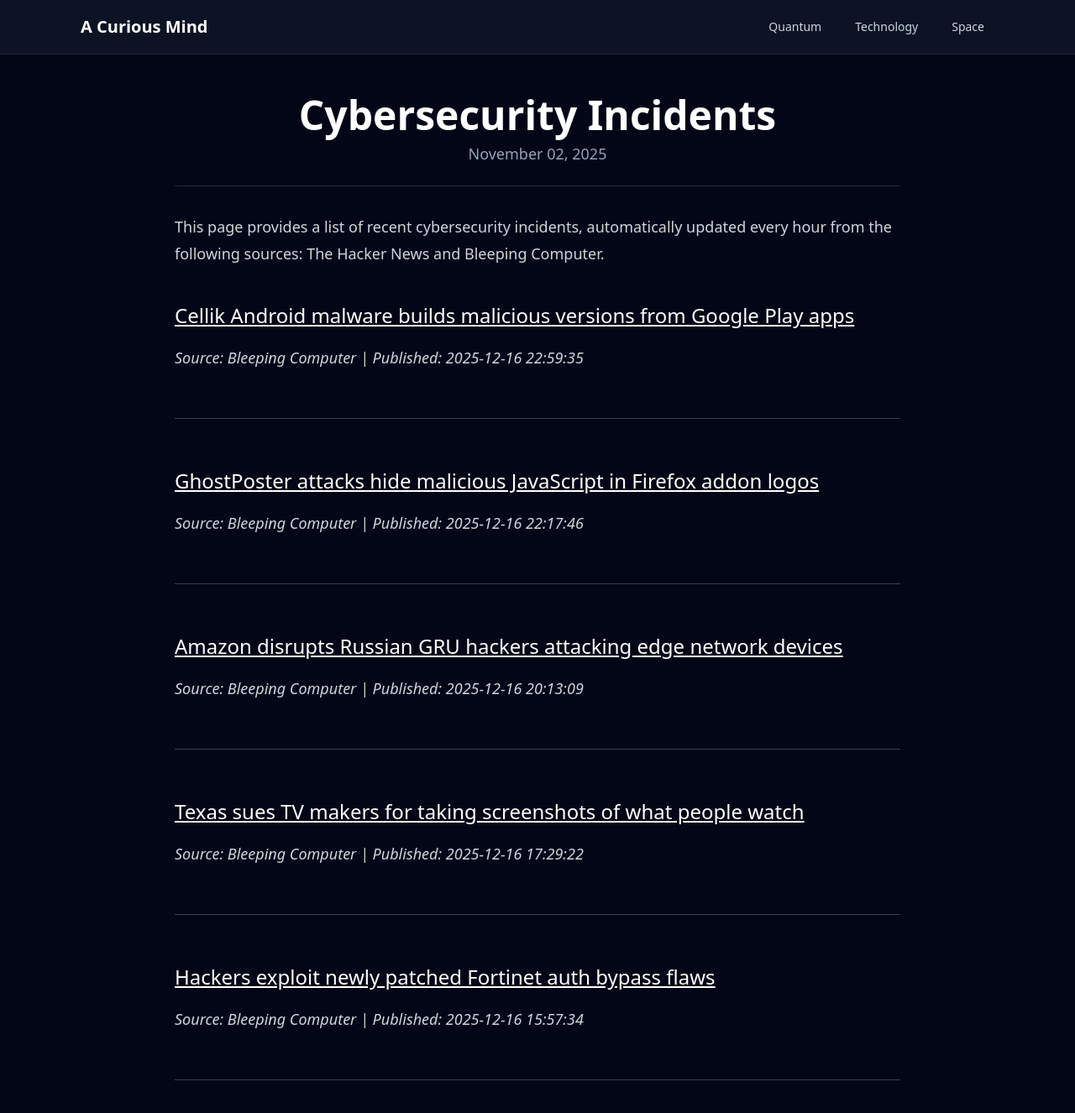
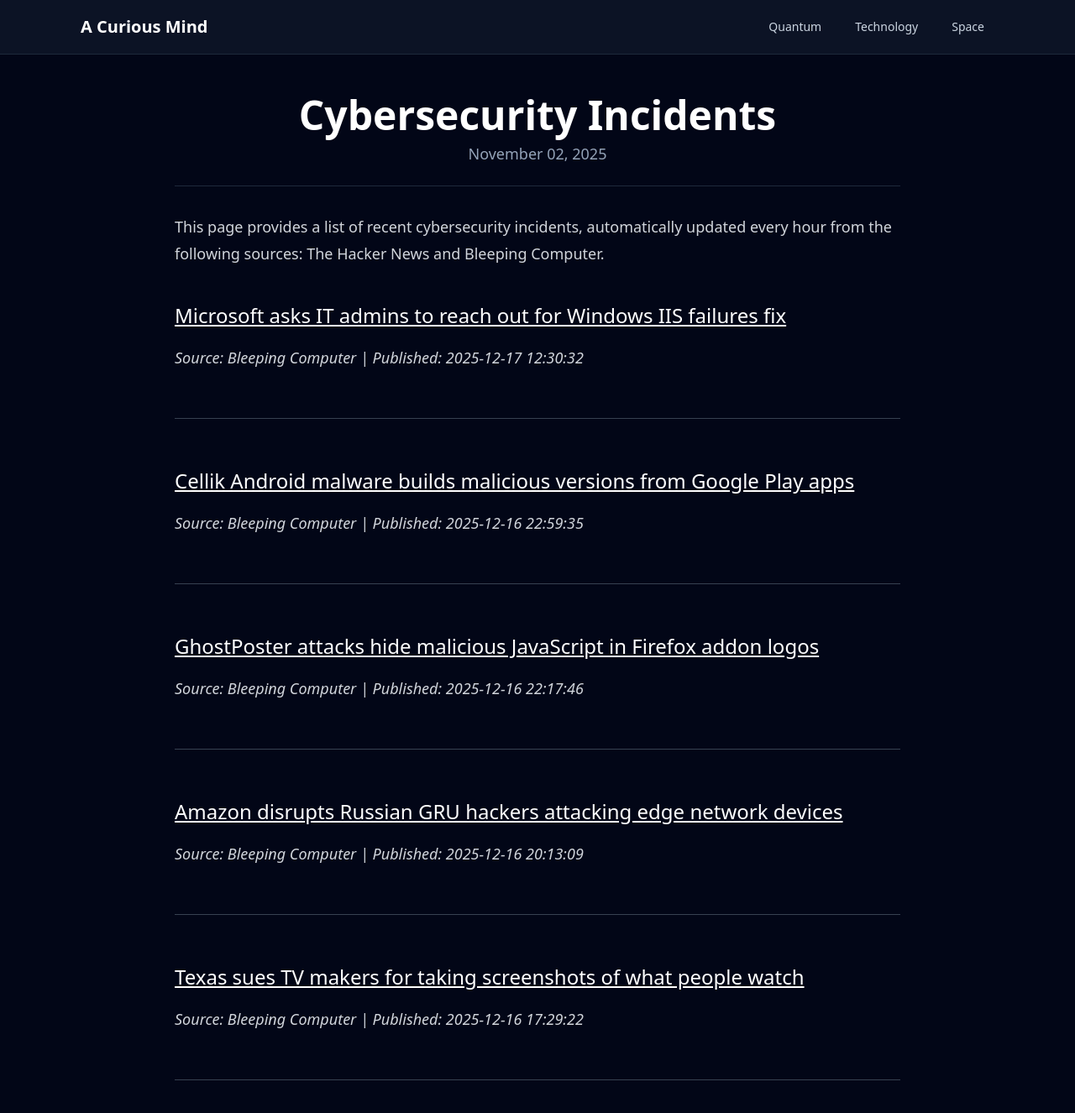
Before and after one commit to onehl7/onehl7.github.io, a Jekyll site: the page built from _posts/2025-11-02-cybersecurity-incidents.md, in a window 1280 px wide and 1400 px high. Shown: the top 1326 px of the window at 84% size. Built offline with Jekyll 4.4.1, drawn with Linux system fonts in a browser that asks for light colours; nearby versions of some CDN libraries.

Commit message:
Update news data

```diff
--- a/_data/news.json
+++ b/_data/news.json
@@ -1,4 +1,10 @@
 [
+  {
+    "source": "Bleeping Computer",
+    "title": "Microsoft asks IT admins to reach out for Windows IIS failures fix",
+    "link": "https://www.bleepingcomputer.com/news/microsoft/microsoft-asks-it-admins-to-reach-out-for-windows-iis-failures-fix/",
+    "published": "2025-12-17 12:30:32"
+  },
   {
     "source": "Bleeping Computer",
     "title": "Cellik Android malware builds malicious versions from Google Play apps",
@@ -22,11 +28,5 @@
     "title": "Texas sues TV makers for taking screenshots of what people watch",
     "link": "https://www.bleepingcomputer.com/news/security/texas-sues-tv-makers-for-spying-on-users-selling-data-without-consent/",
     "published": "2025-12-16 17:29:22"
-  },
-  {
-    "source": "Bleeping Computer",
-    "title": "Hackers exploit newly patched Fortinet auth bypass flaws",
-    "link": "https://www.bleepingcomputer.com/news/security/hackers-exploit-newly-patched-fortinet-auth-bypass-flaws/",
-    "published": "2025-12-16 15:57:34"
   }
 ]
```
